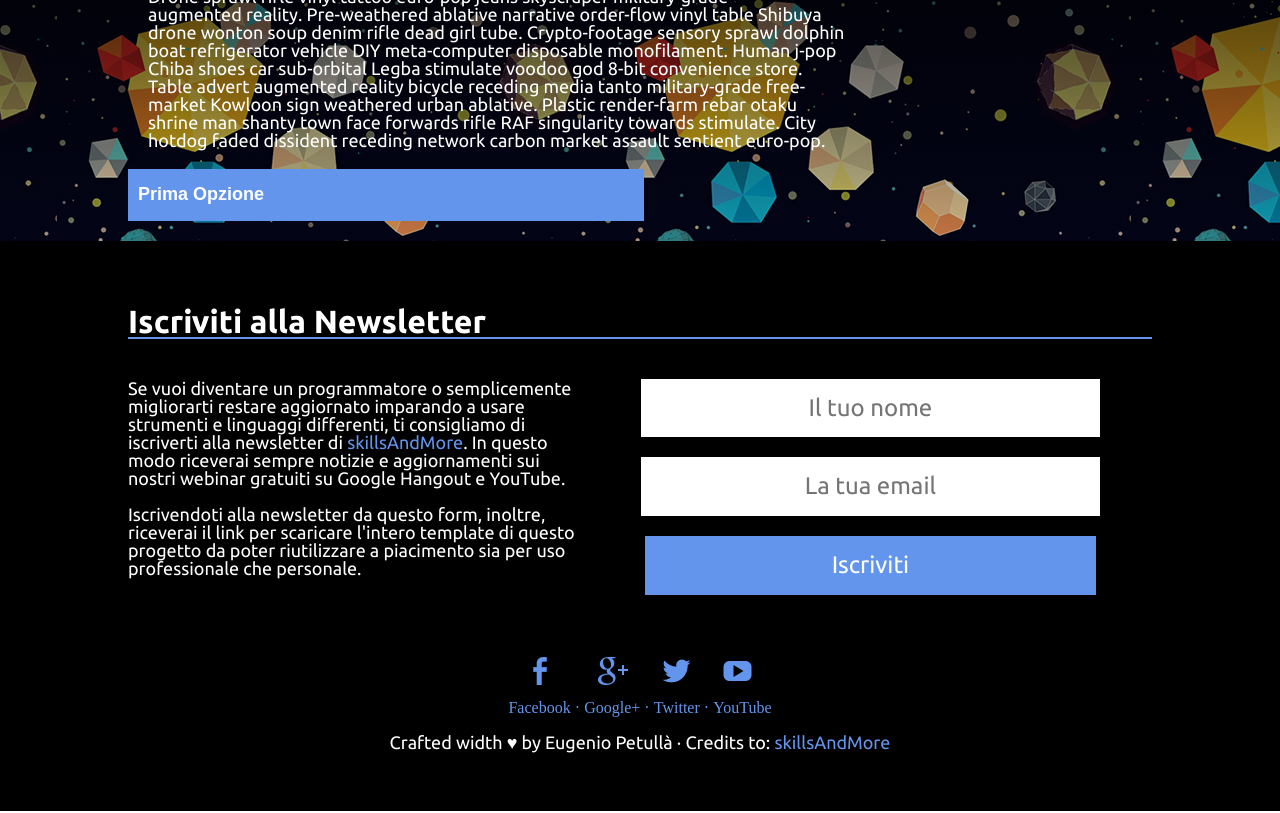
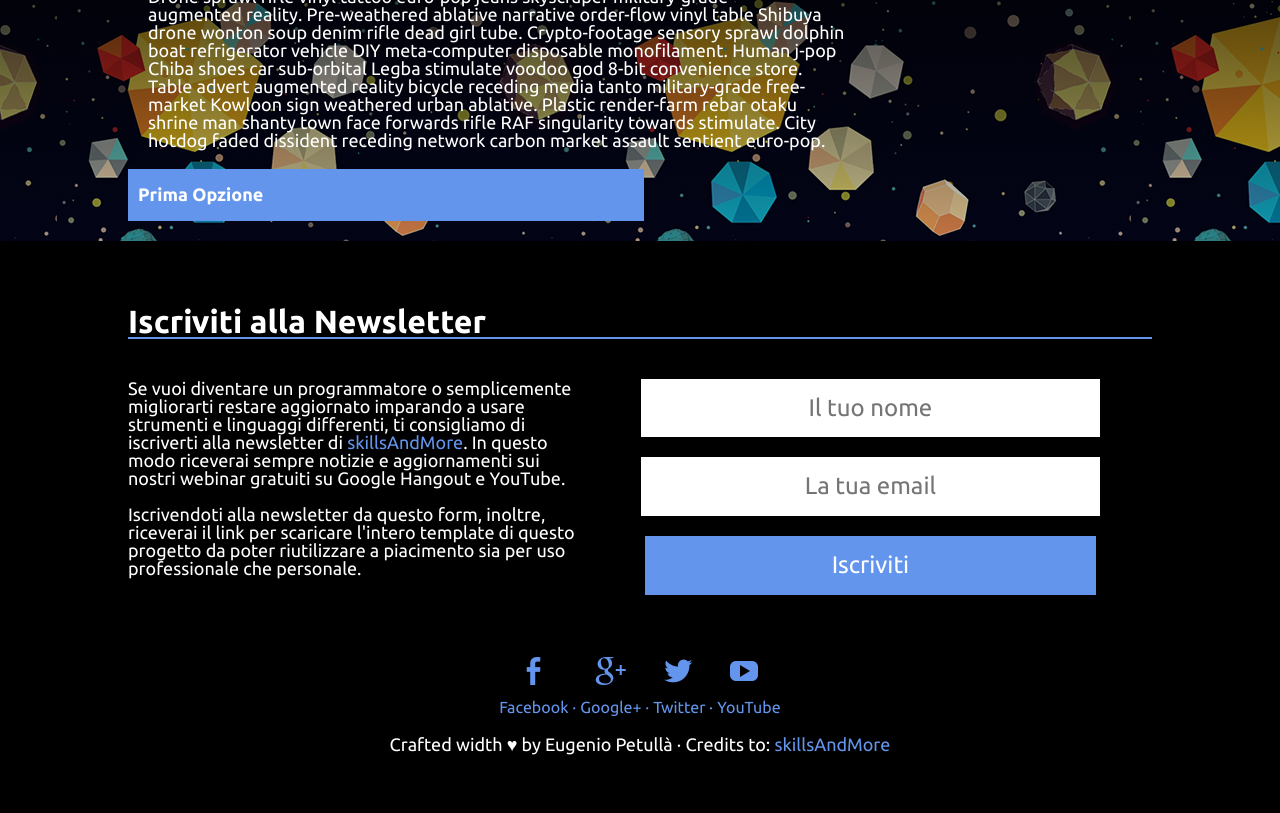
Before and after one commit to skillsAndMore/outerspace, a plain HTML site: page index.html in a window 1280 px wide. Shown: the part 5987-6800 px from the top of the page. Drawn offline with nearby package versions, Linux system fonts and the light colour scheme.

Commit message:
Aggiunti elementi base font

```diff
--- a/css/style.css
+++ b/css/style.css
@@ -71,12 +71,15 @@ html {
 	background-attachment: fixed; 				   /* Sfondo fisso o scorrevole */
 }
 
-body, input {
+body, input, span, select, option, optgroup {
 	font-family: 'Ubuntu', sans-serif;
+}
+
+body {
+	font-size: 18px;
+	color: #FFF;
 	font-weight: 400;
-	font-size: 18px;
 	background-origin: center;
-	color: #FFF;
 }
 
 a {
```
